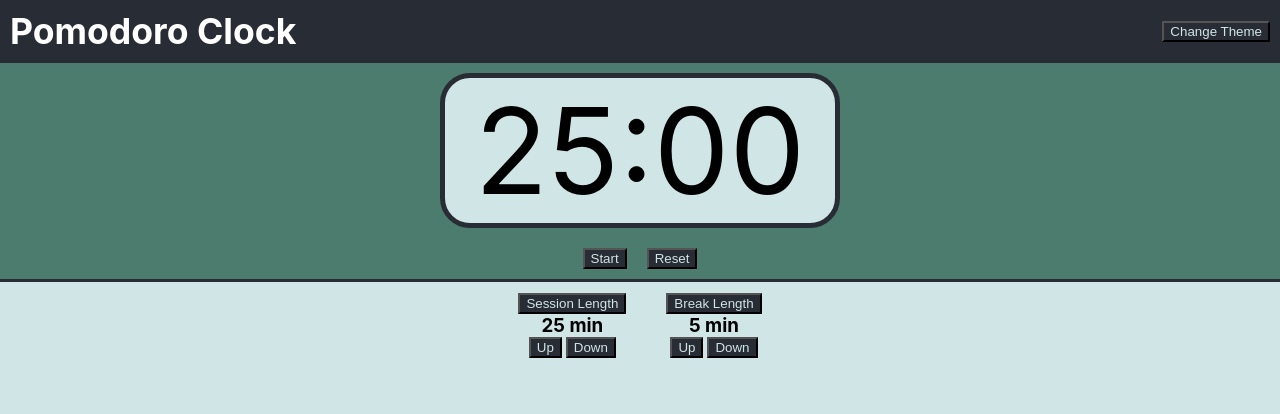
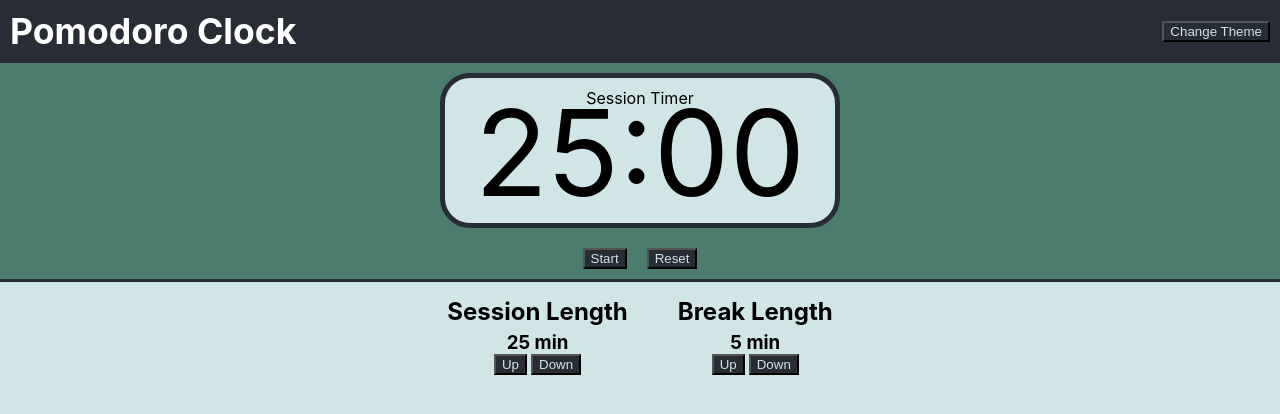
Before and after one commit to IAmJennyZhao/PomodoroTimer, a React (Create React App) app: page / in a window 1280 px wide. Shown: the top 414 px of the page. Built offline with nearby package versions, Linux system fonts and the light colour scheme; no server answers.

Commit message:
Add sounds effects

```diff
--- a/package.json
+++ b/package.json
@@ -9,6 +9,7 @@
     "react": "^18.2.0",
     "react-dom": "^18.2.0",
     "react-scripts": "5.0.1",
+    "use-sound": "^4.0.1",
     "web-vitals": "^2.1.4"
   },
   "scripts": {
--- a/src/App.css
+++ b/src/App.css
@@ -29,13 +29,25 @@
 }
 
 .TimerView {
-  font-size:120px;
   border-width:5px;
   border-style:solid;
   border-radius:30px;
   border-color: #282c34;
   background-color: #d0e5e5;
   padding-inline: 30px;
+  margin: auto;
+}
+
+.TimerTypeText {
+  margin: 0;
+  margin-top: 10px;
+}
+
+.TimerText {
+  font-size:120px;
+  margin: 0;
+  line-height:90px;
+  margin-bottom: 25px;
 }
 
 .PomodoroTimer {
@@ -55,9 +67,6 @@
 .TimerSetting{
   padding-inline: 20px;
   padding-block: 10px;
-}
-
-.TimerType{
 }
 
 .LengthSetting {
@@ -94,3 +103,7 @@ button {
 .App-link {
   color: #61dafb;
 }
+
+h2 {
+  margin: 5px;
+}
--- a/src/App.js
+++ b/src/App.js
@@ -1,5 +1,9 @@
 import './App.css';
 import { useState, useRef } from 'react';
+import useSound from 'use-sound';
+import timerStartButtonSFX from './sounds/click.mp3'
+import timerSettingClickSFX from './sounds/tap.mp3'
+import alarmSFX from './sounds/puppet music alarm.wav'
 
 export default function App() {
   return (
@@ -23,12 +27,55 @@ function PomodoroTimer() {
   const [breakLength, setBreakLength] = useState(5);
   const [sessionNext, setSessionNext] = useState(true);
 
+  // sound effects
+  const [playClick] = useSound(
+    timerStartButtonSFX,
+    {
+      volume: 0.1
+    }
+  );
+
+  const [playTapUp] = useSound(
+    timerSettingClickSFX,
+    {
+      volume: 0.1,
+      playbackRate: 1.2
+    }
+  );
+
+  const [playTapDown] = useSound(
+    timerSettingClickSFX,
+    {
+      volume: 0.1,
+      playbackRate: 0.8
+    }
+  );
+
+  const [playAlarm] = useSound(
+    alarmSFX,
+    {
+      volume: 0.25
+    }
+  );
+
   // calculates the time left on the display
   let timeLeft;
   if (timerState == 1) {
     // if timer has started, this time left counts down from the starting time
     const total = now - timerStart;
     timeLeft = Math.max(0, (timerLength - total));
+
+    // the timer has run out of time
+    if (timeLeft==0) {
+      setSessionNext(!sessionNext);
+
+      playAlarm();
+
+      setTimerState(0);
+      // change sec to min TODO
+      setTimerLength((!sessionNext ? sessionLength : breakLength) * 1000 + 1000);
+      handleStart();
+    }
   } else {
     // if the timer is paused or stopped, the timer displays the length of the timer
     timeLeft = timerLength;
@@ -61,7 +108,8 @@ function PomodoroTimer() {
   // function that runs when reset is pressed
   function handleReset() {
     setTimerState(0);
-    setTimerLength((sessionNext ? sessionLength : breakLength) * 60 * 1000);
+    // change sec to min TODO
+    setTimerLength((sessionNext ? sessionLength : breakLength) * 1000);
     clearInterval(intervalRef.current);
   }
 
@@ -69,7 +117,7 @@ function PomodoroTimer() {
     sessionLen = Math.max(1, sessionLen);
     setSessionLength(sessionLen);
     if (timerState == 0) {
-      setTimerLength(sessionLen * 60 * 1000);
+      setTimerLength(sessionLen * 1000);
     }
   }
 
@@ -77,63 +125,76 @@ function PomodoroTimer() {
     sessionLen = Math.max(1, sessionLen);
     setBreakLength(sessionLen);
     if (timerState == 0) {
-      setTimerLength(sessionLen * 60 * 1000);
+      // change sec to min TODO
+      setTimerLength(sessionLen * 1000);
     }
   }
 
   return (
     <div className='PomodoroTimer'>
-      <TimerView time={minutes + ":" + secondString} />
-      <TimerFunctions started={timerState == 1} handleStart={handleStart} handlePause={handlePause} handleReset={handleReset} />
-      <TimerSettings sessionLength={sessionLength} breakLength={breakLength} setSessionChange={setSessionChange} setBreakChange={setBreakChange} />
+      <TimerView time={minutes + ":" + secondString} isSession={sessionNext}/>
+      <TimerFunctions started={timerState == 1} handleStart={handleStart} handlePause={handlePause} handleReset={handleReset} playClick={playClick}/>
+      <TimerSettings sessionLength={sessionLength} breakLength={breakLength} setSessionChange={setSessionChange} setBreakChange={setBreakChange} playTapUp={playTapUp} playTapDown={playTapDown} />
     </div>
   )
 }
 
-function TimerView({ time }) {
+function TimerView({ time, isSession }) {
   return (
     <div className="TimerViewBox">
-      <div className="TimerView">{time}</div>
+      <div className="TimerView">
+        <p className="TimerTypeText">{isSession ? "Session Timer" : "Break Timer"}</p>
+        <p className="TimerText">{time}</p>
+      </div>
     </div>
   )
 }
 
-function TimerFunctions({ started, handleStart, handlePause, handleReset }) {
+function TimerFunctions({ started, handleStart, handlePause, handleReset, playClick }) {
   return (
     <div className='TimerFunctions'>
-      <button className='TimerFunctionButton' onClick={started ? handlePause : handleStart}>{started ? "Pause" : "Start"}</button>
-      <button className='TimerFunctionButton' onClick={handleReset}>Reset</button>
+      <button className='TimerFunctionButton' onClick={started ? handlePause : handleStart} onMouseDown={playClick} >{started ? "Pause" : "Start"}</button>
+      <button className='TimerFunctionButton' onClick={handleReset} onMouseDown={playClick} >Reset</button>
     </div>
   )
 }
 
-function TimerSettings({ sessionLength, breakLength, setSessionChange, setBreakChange }) {
+function TimerSettings({ sessionLength, breakLength, setSessionChange, setBreakChange, playTapUp, playTapDown}) {
   return (
     <div className="TimerSettings">
-      <TimerSetting name="Session Length" time={sessionLength} setChange={setSessionChange} />
-      <TimerSetting name="Break Length" time={breakLength} setChange={setBreakChange} />
+      <TimerSetting name="Session Length" time={sessionLength} setChange={setSessionChange} playTapUp={playTapUp} playTapDown={playTapDown} />
+      <TimerSetting name="Break Length" time={breakLength} setChange={setBreakChange} playTapUp={playTapUp} playTapDown={playTapDown} />
     </div>
   )
 }
 
-function TimerSetting({ name, time, setChange }) {
+function TimerSetting({ name, time, setChange, playTapUp, playTapDown}) {
   return (
     <div className="TimerSetting" >
-      <button >{name}</button>
+      <h2 >{name}</h2>
       <h3 className="LengthSetting" >{time} min</h3>
       <div className="SettingButtonView">
-        <button className="SettingButton" onClick={() => setChange(time + 1)} >Up</button>
-        <button className="SettingButton" onClick={() => setChange(time - 1)} >Down</button>
+        <button className="SettingButton" onClick={() => setChange(time + 1)} onMouseDown={playTapUp} >Up</button>
+        <button className="SettingButton" onClick={() => setChange(time - 1)} onMouseDown={playTapDown} >Down</button>
       </div>
     </div>
   )
 }
 
 function Header() {
+
+  // sound effects
+  const [playClick] = useSound(
+    timerStartButtonSFX,
+    {
+      volume: 0.25
+    }
+  );
+
   return (
     <header className="Header">
       <h1 className="Header-title">Pomodoro Clock</h1>
-      <button className="Header-themes">Change Theme{/*TODO*/}</button>
+      <button className="Header-themes" onMouseDown={playClick}>Change Theme{/*TODO*/}</button>
     </header>
   )
 }
```
Also changed, not shown: 1 other file (tests, documents, lock files or other folders).
